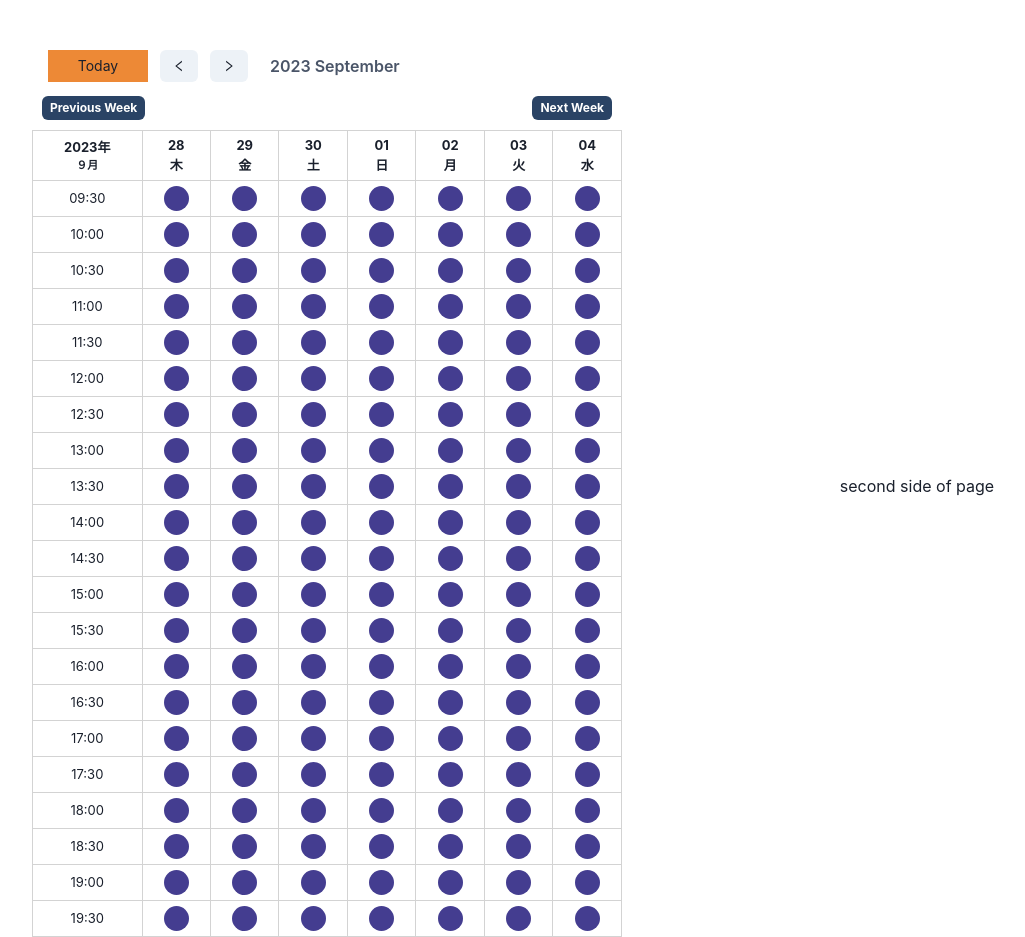
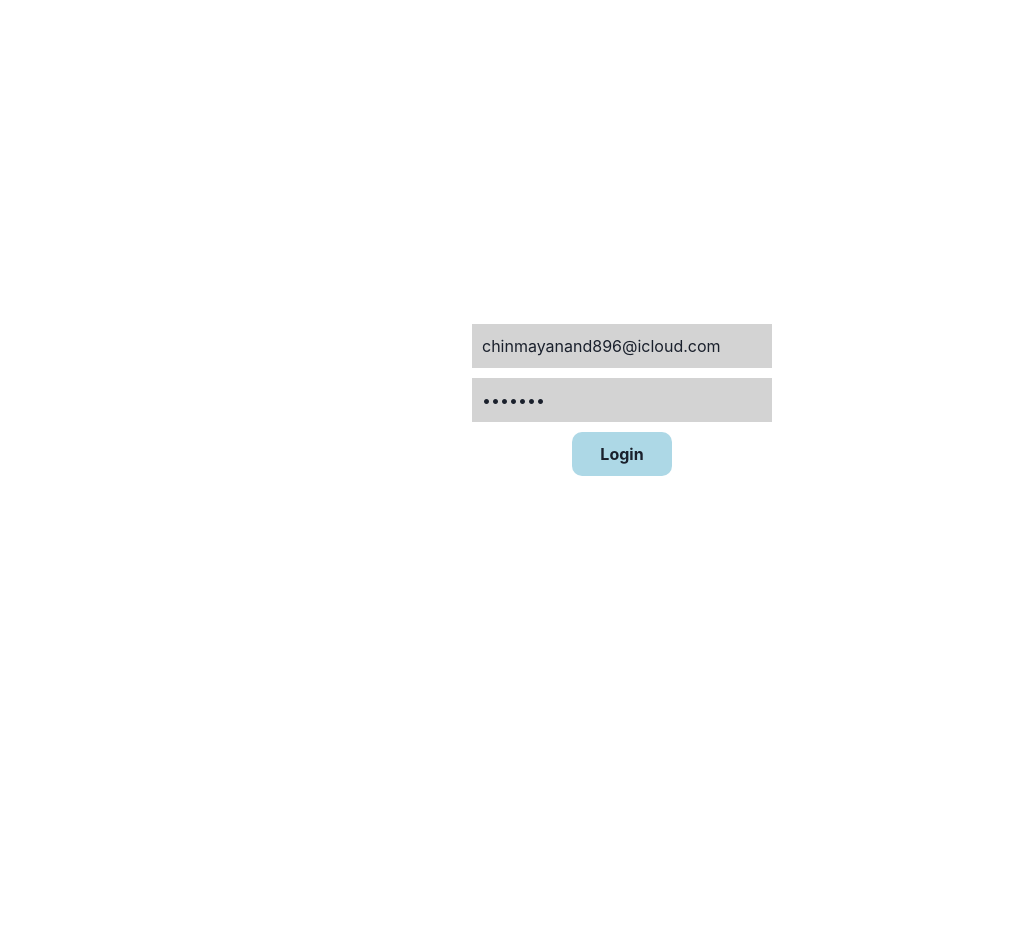
Before and after one commit to Meenachinmay/react-calender-view-chakraui, a React (Vite) app: page /login in a window 1280 px wide. Shown: the whole page, without its empty margins (18-1043 px from the left). After the commit the page ends 800 px from the top, so only its background shows below. Built offline with nearby package versions, Linux system fonts and the light colour scheme.

Commit message:
login done, oauth process done, and meeting creation is done

```diff
--- a/package.json
+++ b/package.json
@@ -17,7 +17,8 @@
     "framer-motion": "^10.16.4",
     "react": "^18.2.0",
     "react-dom": "^18.2.0",
-    "react-icons": "^4.11.0"
+    "react-icons": "^4.11.0",
+    "react-router-dom": "^6.17.0"
   },
   "devDependencies": {
     "@types/react": "^18.2.15",
--- a/src/App.tsx
+++ b/src/App.tsx
@@ -1,4 +1,5 @@
 import Calender from './components/Calender'
+
 function App() {
   return (
     <>
--- /dev/null
+++ b/src/components/auth-pages-components/Login.tsx
@@ -0,0 +1,95 @@
+// Login.tsx
+import { Flex } from "@chakra-ui/react";
+import React, { useState } from "react";
+
+function Login() {
+  const [email, setEmail] = useState("chinmayanand896@icloud.com");
+  const [password, setPassword] = useState("chinmay");
+  const [loading, setLoading] = useState(false);
+
+  const handleLogin = async () => {
+    setLoading(true);
+
+    try {
+      const response = await fetch("http://localhost:3000/auth/login", {
+        method: "POST",
+        body: JSON.stringify({ email, password }),
+        credentials: "include",
+        headers: {
+          "Content-Type": "application/json",
+        },
+      });
+
+      if (response.ok) {
+        const data = await response.text();
+        console.log(data);
+
+        if (data === "loggedin") {
+          // Handle successful authentication
+          window.location.href = "/zoom"; // Replace with your desired navigation route
+        } else {
+          alert("Authentication failed. Please check your credentials.");
+        }
+      } else {
+        const errorData = await response.json();
+        // Displaying the server error message (if any)
+        alert(errorData.message || "Server error occurred.");
+      }
+    } catch (error) {
+      alert("An error occurred: " + error);
+    } finally {
+      setLoading(false);
+    }
+  };
+
+  return (
+    <>
+      <Flex
+        width={"full"}
+        gap={"10px"}
+        flexDir={"column"}
+        height={"100vh"}
+        alignItems={"center"}
+        justifyContent={"center"}
+      >
+        <input
+          type="email"
+          value={email}
+          onChange={(e) => setEmail(e.target.value)}
+          placeholder="Email"
+          style={{
+            padding: "10px",
+            backgroundColor: "lightgray",
+            width: "300px",
+          }}
+        />
+        <input
+          type="password"
+          value={password}
+          onChange={(e) => setPassword(e.target.value)}
+          placeholder="Password"
+          style={{
+            padding: "10px",
+            backgroundColor: "lightgray",
+            width: "300px",
+          }}
+        />
+        <button
+          onClick={handleLogin}
+          disabled={loading}
+          style={{
+            padding: "10px",
+            backgroundColor: "lightblue",
+            width: "100px",
+            borderRadius: "10px",
+            fontWeight: "bold",
+          }}
+        >
+          {loading ? "Logging in..." : "Login"}
+        </button>
+      </Flex>
+    </>
+  );
+}
+
+export default Login;
--- /dev/null
+++ b/src/components/zoom/Zoom.tsx
@@ -0,0 +1,100 @@
+import { Flex } from "@chakra-ui/react";
+import React, { useEffect, useState } from "react";
+
+function Zoom() {
+  const [message, setMessage] = useState("");
+  const [error, setError] = useState("");
+  const [zoomMeetingURL, setZoomMeetingURL] = useState("");
+  const [meetingTopic, setMeetingTopic] = useState("");
+
+  useEffect(() => {
+    const urlParams = new URLSearchParams(window.location.search);
+    if (urlParams.has("message")) {
+      setMessage(urlParams.get("message") || "");
+    }
+    if (urlParams.has("error")) {
+      setError(urlParams.get("error") || "");
+    }
+  }, []);
+
+  async function createZoomMeeting() {
+    const topic = "Test a meeting";
+    const date = new Date().toISOString().slice(0, 10); // Current date in YYYY-MM-DD format
+    const time = "09:00"; // 9AM
+
+    const response = await fetch("http://localhost:3000/zoom/create-meeting", {
+      method: "POST",
+      body: JSON.stringify({ topic, date, time }),
+      credentials: 'include',
+      headers: {
+        "Content-Type": "application/json",
+        // Include any authentication headers if needed
+      },
+    });
+
+    const data = await response.json();
+    // Update the state with the Zoom meeting URL and topic.
+    setZoomMeetingURL(data.zoomMeetingURL);
+    setMeetingTopic(data.topic);
+  }
+
+
+  return (
+    <>
+      <Flex
+        width={"full"}
+        height={"100vh"}
+        alignItems={"center"}
+        gap={"10px"}
+        justifyContent={"center"}
+        flexDir={"column"}
+      >
+        {message && <p style={{ color: "green" }}>{message}</p>}
+        {error && <p style={{ color: "red" }}>{error}</p>}
+        {zoomMeetingURL && (
+          <div>
+            <p>Meeting Topic: {meetingTopic}</p>
+            <p>
+              Meeting URL:{" "}
+              <a
+                href={zoomMeetingURL}
+                target="_blank"
+                rel="noopener noreferrer"
+              >
+                {zoomMeetingURL}
+              </a>
+            </p>
+          </div>
+        )}
+        <button
+          onClick={() =>
+            (window.location.href = "http://localhost:3000/zoom/start")
+          }
+          style={{
+            padding: "10px",
+            backgroundColor: "lightblue",
+            width: "300px",
+            borderRadius: "10px",
+            fontWeight: "bold",
+          }}
+        >
+          Initiate Zoom OAuth
+        </button>
+        <button
+          onClick={createZoomMeeting}
+          style={{
+            padding: "10px",
+            backgroundColor: "lightblue",
+            width: "300px",
+            borderRadius: "10px",
+            fontWeight: "bold",
+          }}
+        >
+          Create Zoom Meeting
+        </button>
+      </Flex>
+    </>
+  );
+}
+
+export default Zoom;
--- a/src/main.tsx
+++ b/src/main.tsx
@@ -5,11 +5,30 @@ import "./index.css";
 import { ChakraProvider } from "@chakra-ui/react";
 import ContextWrapper from "./context/ContextWraper.tsx";
 
+import { createBrowserRouter, RouterProvider } from "react-router-dom";
+import Login from "./components/auth-pages-components/Login.tsx";
+import Zoom from "./components/zoom/Zoom.tsx";
+
+const router = createBrowserRouter([
+  {
+    path: "/",
+    element: <App />,
+  },
+  {
+    path: "/login",
+    element: <Login />,
+  },
+  {
+    path: "/zoom",
+    element: <Zoom />,
+  },
+]);
+
 ReactDOM.createRoot(document.getElementById("root")!).render(
   <React.StrictMode>
     <ChakraProvider>
       <ContextWrapper>
-        <App />
+        <RouterProvider router={router} />
       </ContextWrapper>
     </ChakraProvider>
   </React.StrictMode>
```
Also changed, not shown: 1 other file (tests, documents, lock files or other folders).
